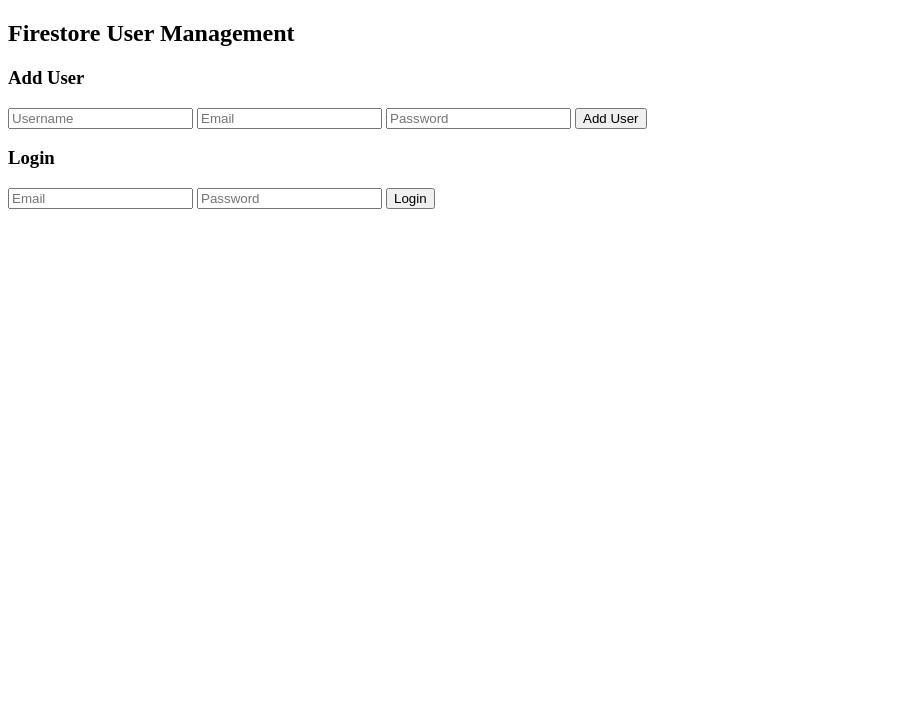
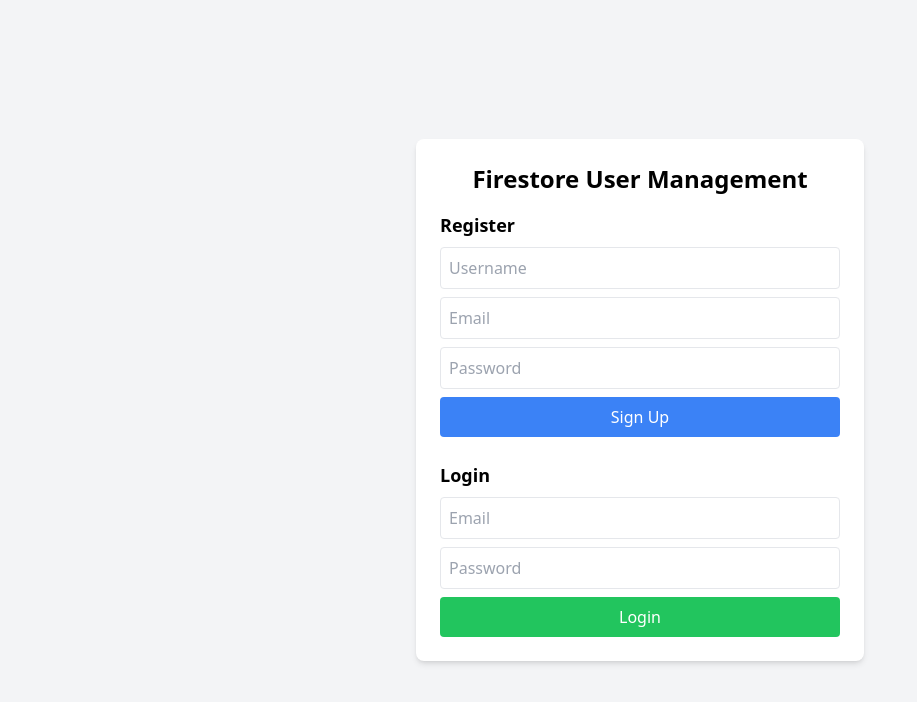
Before and after one commit to annejanellefronda/MyWebApp, a plain HTML site: page index.html in a window 1280 px wide. Shown: the whole page, without its empty margins (0-917 px from the left). Drawn offline with nearby package versions, Linux system fonts and the light colour scheme.

Commit message:
index.html

```diff
--- a/index.html
+++ b/index.html
@@ -4,33 +4,40 @@
     <meta charset="UTF-8">
     <meta name="viewport" content="width=device-width, initial-scale=1.0">
     <title>Firestore User Management</title>
+    <script src="https://cdn.tailwindcss.com"></script>
 </head>
-<body>
-    <h2>Firestore User Management</h2>
+<body class="bg-gray-100 flex justify-center items-center min-h-screen">
+    <div class="w-full max-w-md bg-white p-6 rounded-lg shadow-md">
+        <h2 class="text-2xl font-bold text-center mb-4">Firestore User Management</h2>
 
-    <h3>Add User</h3>
-    <input type="text" id="username" placeholder="Username">
-    <input type="email" id="userEmail" placeholder="Email">
-    <input type="password" id="userPassword" placeholder="Password">
-    <button id="addUser">Add User</button>
+        <div id="registerSection" class="mb-6">
+            <h3 class="text-lg font-semibold mb-2">Register</h3>
+            <input type="text" id="username" placeholder="Username" class="w-full p-2 border rounded mb-2">
+            <input type="email" id="userEmail" placeholder="Email" class="w-full p-2 border rounded mb-2">
+            <input type="password" id="userPassword" placeholder="Password" class="w-full p-2 border rounded mb-2">
+            <button id="addUser" class="w-full bg-blue-500 text-white py-2 rounded hover:bg-blue-600">Sign Up</button>
+        </div>
 
-    <h3>Login</h3>
-    <input type="email" id="loginEmail" placeholder="Email">
-    <input type="password" id="loginPassword" placeholder="Password">
-    <button id="login">Login</button>
+        <div id="loginSection">
+            <h3 class="text-lg font-semibold mb-2">Login</h3>
+            <input type="email" id="loginEmail" placeholder="Email" class="w-full p-2 border rounded mb-2">
+            <input type="password" id="loginPassword" placeholder="Password" class="w-full p-2 border rounded mb-2">
+            <button id="login" class="w-full bg-green-500 text-white py-2 rounded hover:bg-green-600">Login</button>
+        </div>
 
-    <button id="logout" style="display:none;">Logout</button>
+        <button id="logout" class="w-full bg-red-500 text-white py-2 rounded mt-4 hover:bg-red-600 hidden">Logout</button>
+    </div>
 
     <script type="module">
         import { initializeApp } from "https://www.gstatic.com/firebasejs/9.6.1/firebase-app.js";
-        import { getFirestore, collection, addDoc, getDocs } from "https://www.gstatic.com/firebasejs/9.6.1/firebase-firestore.js";
+        import { getFirestore, collection, addDoc } from "https://www.gstatic.com/firebasejs/9.6.1/firebase-firestore.js";
         import { getAuth, createUserWithEmailAndPassword, signInWithEmailAndPassword, signOut } from "https://www.gstatic.com/firebasejs/9.6.1/firebase-auth.js";
 
         const firebaseConfig = {
             apiKey: "AIzaSyDJ1yVBTqUfCmqp34mGU7Fufpx6Nk0TEYo",
             authDomain: "mywebapp-194e1.firebaseapp.com",
             projectId: "mywebapp-194e1",
-            storageBucket: "mywebapp-194e1.appspot.com", // Fixed storageBucket URL
+            storageBucket: "mywebapp-194e1.appspot.com",
             messagingSenderId: "832010945565",
             appId: "1:832010945565:web:94caf38dbde40dec1932f4"
         };
@@ -59,7 +66,7 @@
 
             try {
                 await signInWithEmailAndPassword(auth, email, password);
-                document.getElementById("logout").style.display = "block";
+                document.getElementById("logout").classList.remove("hidden");
                 alert("Login Successful!");
             } catch (error) {
                 alert("Login Failed: " + error.message);
@@ -69,19 +76,12 @@
         document.getElementById("logout").addEventListener("click", async function () {
             try {
                 await signOut(auth);
-                document.getElementById("logout").style.display = "none";
+                document.getElementById("logout").classList.add("hidden");
                 alert("Logged Out Successfully!");
             } catch (error) {
                 console.error("Logout Error:", error);
             }
         });
-
-        async function getUsers() {
-            const querySnapshot = await getDocs(collection(db, "users"));
-            querySnapshot.forEach((doc) => {
-                console.log(`${doc.id} =>`, doc.data());
-            });
-        }
     </script>
 </body>
 </html>
```
